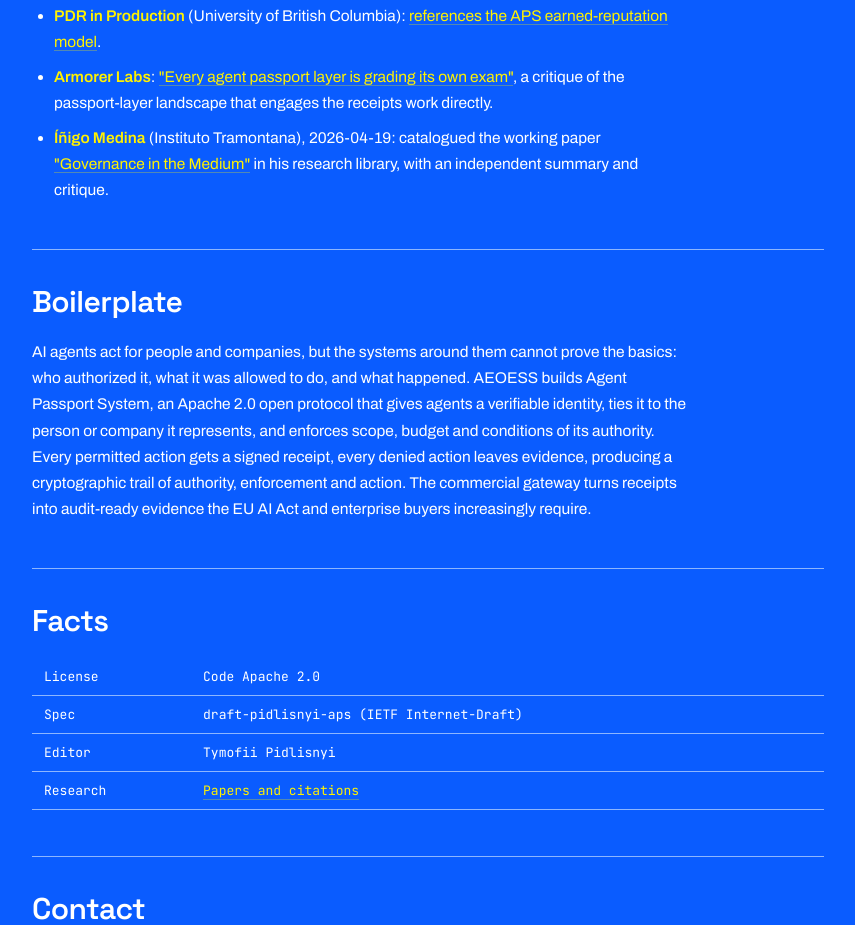
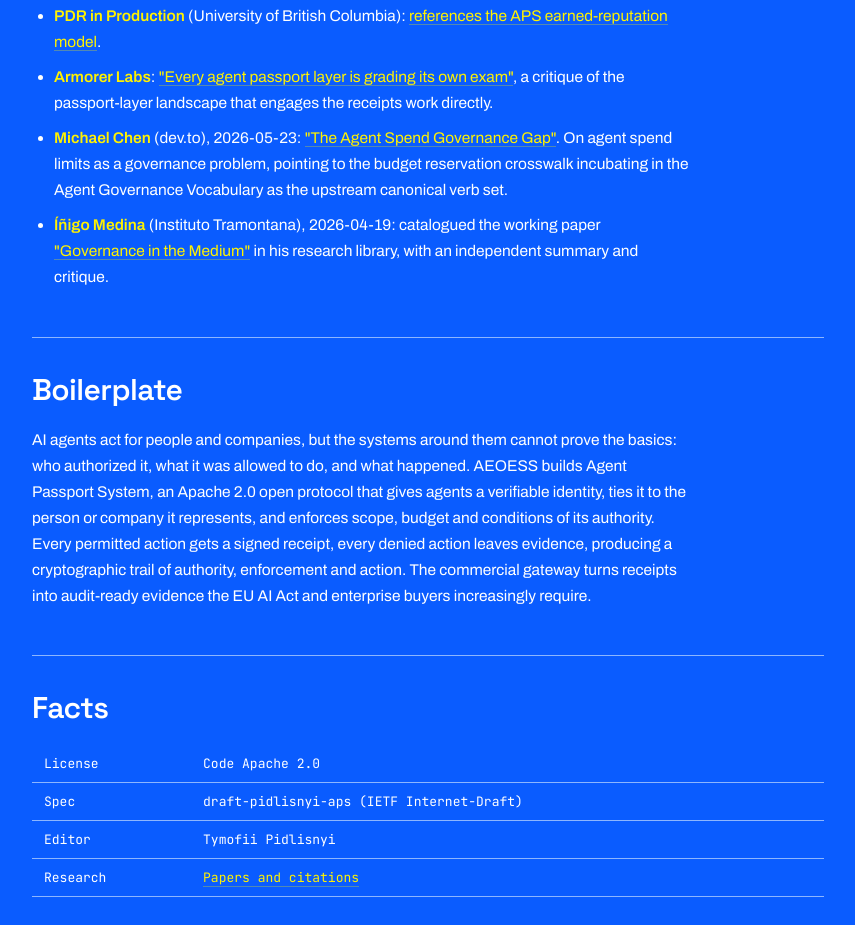
Before and after one commit to agent-passport-system/aps-web, a plain HTML site: page media.html in a window 1280 px wide. Shown: the part 1057-1982 px from the top of the page, without its empty margins (212-1067 px from the left). Drawn offline with Linux system fonts and the light colour scheme; no server answers.

Commit message:
media: add Michael Chen (dev.to) on the budget reservation crosswalk

```diff
--- a/media.html
+++ b/media.html
@@ -85,6 +85,7 @@
       <li><strong>The Governability Gap in Agentic AI</strong> (Mayur Agnihotri, <a href="https://doi.org/10.5281/zenodo.21376745">10.5281/zenodo.21376745</a>): why authority gating cannot be proven across composed multi-agent flows; cites the APS Internet-Draft for its reversibility scheme.</li>
       <li><strong>PDR in Production</strong> (University of British Columbia): <a href="https://doi.org/10.5281/zenodo.19323172">references the APS earned-reputation model</a>.</li>
       <li><strong>Armorer Labs</strong>: <a href="https://dev.to/mspro3210/every-agent-passport-layer-is-grading-its-own-exam-20do">"Every agent passport layer is grading its own exam"</a>, a critique of the passport-layer landscape that engages the receipts work directly.</li>
+      <li><strong>Michael Chen</strong> (dev.to), 2026-05-23: <a href="https://dev.to/m24927605/the-agent-spend-governance-gap-2kke" target="_blank" rel="noopener">"The Agent Spend Governance Gap"</a>. On agent spend limits as a governance problem, pointing to the budget reservation crosswalk incubating in the Agent Governance Vocabulary as the upstream canonical verb set.</li>
       <li><strong>Íñigo Medina</strong> (Instituto Tramontana), 2026-04-19: catalogued the working paper <a href="https://inigomedina.co/library/work/pidlisnyi-governance-medium" target="_blank" rel="noopener">"Governance in the Medium"</a> in his research library, with an independent summary and critique.</li>
     </ul>
     <h2>Boilerplate</h2>
```
